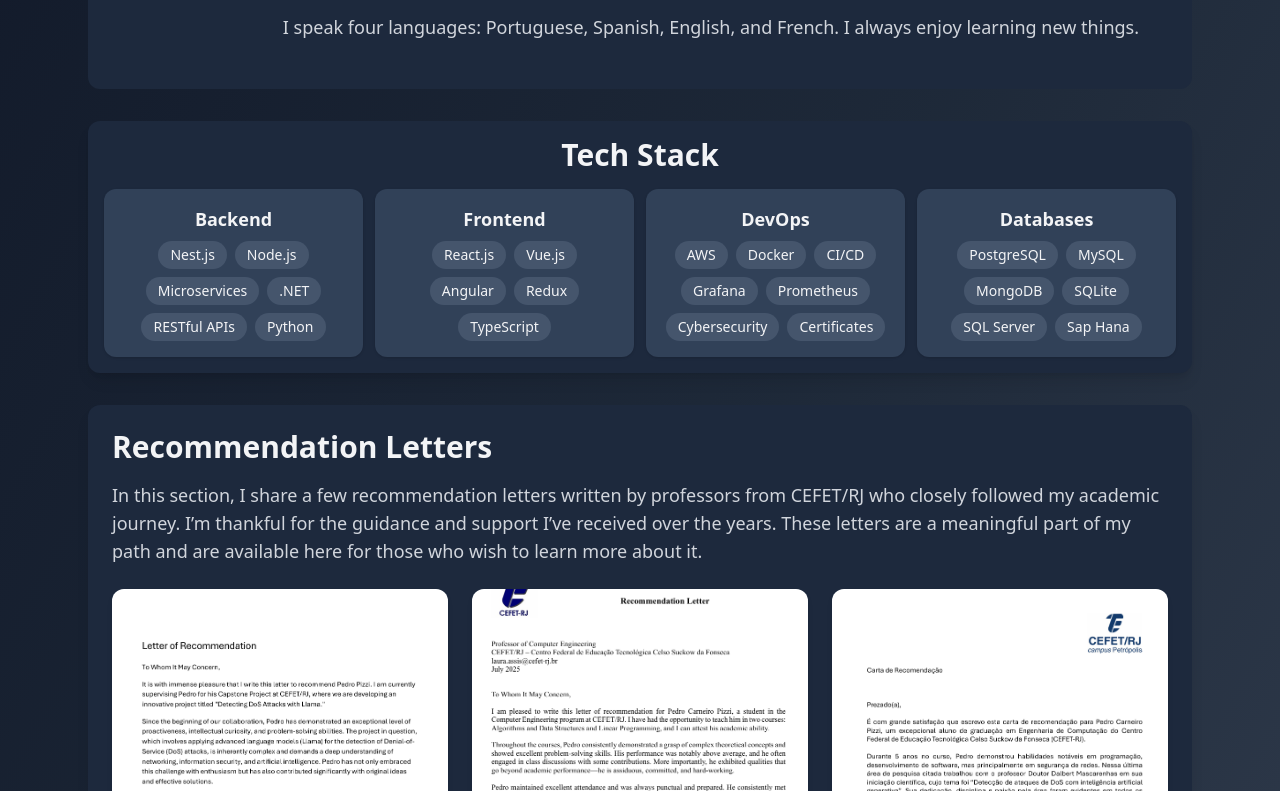
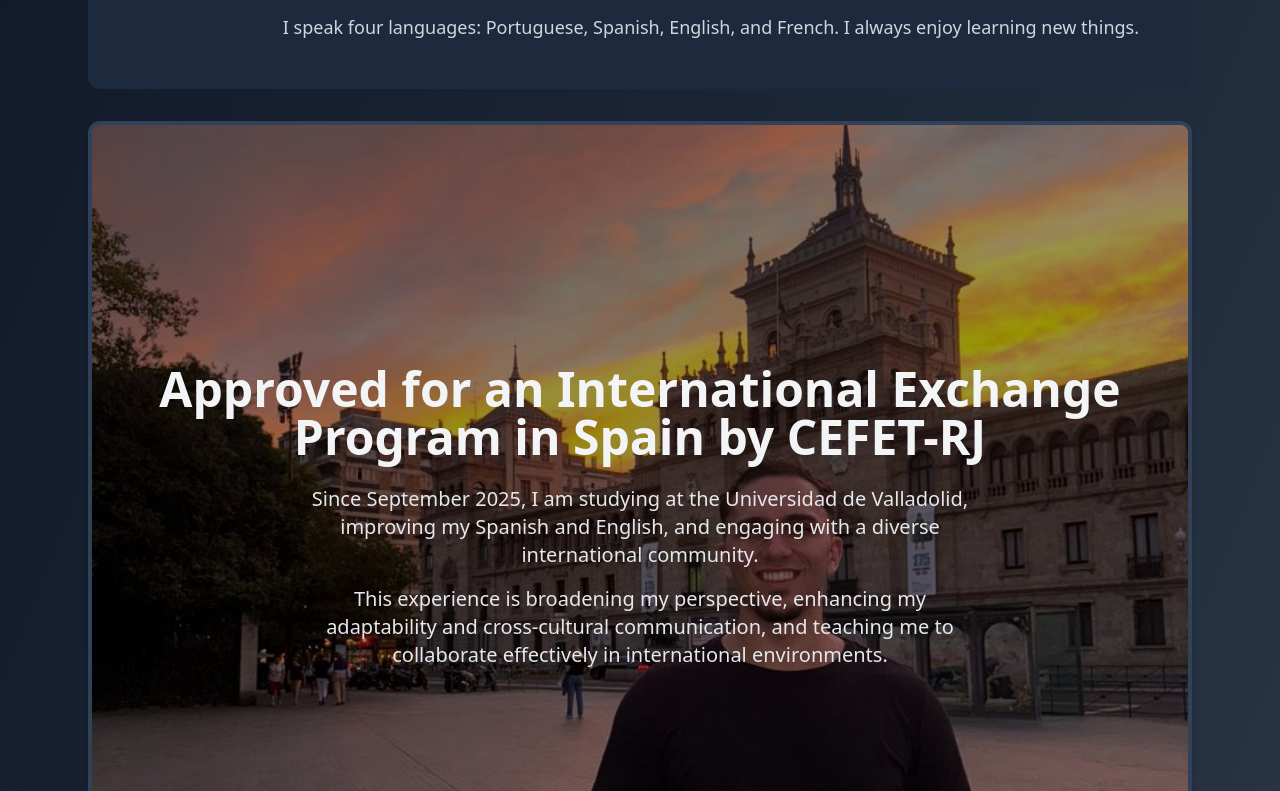
Before and after one commit to P3dream/portifolio, a React (Vite) app: page /about in a window 1280 px wide. Shown: the part 529-1320 px from the top of the page. Built offline with nearby package versions, Linux system fonts and the light colour scheme.

Commit message:
adding interchange section

```diff
--- /dev/null
+++ b/src/components/Interchange.tsx
@@ -0,0 +1,34 @@
+import { useTranslation } from "react-i18next";
+import interchangePhoto from "/assets/interchange.jpg";
+
+const Interchange = () => {
+  const { t } = useTranslation();
+
+  return (
+    <section className="relative w-full h-screen rounded-xl overflow-hidden shadow-md border-4 border-slate-700">
+      <img
+        src={interchangePhoto}
+        alt="Intercâmbio"
+        className="absolute inset-0 w-full h-full object-cover"
+      />
+
+      <div className="absolute inset-0 bg-black/40" />
+
+      <div className="relative z-5 flex flex-col items-center justify-center h-full text-center px-6">
+        <h2 className="text-3xl sm:text-5xl font-bold text-gray-100 mb-6 -mt-2">
+          {t("interchange.title")}
+        </h2>
+        <div className="space-y-4 max-w-2xl">
+          <p className="text-lg sm:text-xl text-gray-200">
+            {t("interchange.description")}
+          </p>
+          <p className="text-lg sm:text-xl text-gray-200">
+            {t("interchange.description2")}
+          </p>
+        </div>
+      </div>
+    </section>
+  );
+};
+
+export default Interchange;
--- a/src/locale/en.json
+++ b/src/locale/en.json
@@ -90,8 +90,7 @@
       "image": "/assets/luis-retondaro-preview.png",
       "path": "recommendation-letters/recommendation-letter-pedro-lara.pdf"
     }
-  ],
-
+    ],
     "blog_title": "Youtube",
     "blog_desc": "Check out my posts discussing tutorial videos I publish on YouTube.",
     "blog_post_1_title": "Presentation and why NEST.JS",
@@ -100,6 +99,11 @@
     "blog_post_2_desc": "First steps with NestJS: project setup, modeling initial entities, and explaining the framework fundamentals.",
     "watch_video": "Watch video",
     "recommendations_title": "Recommendation Letters",
-    "recommendations_desc": "In this section, I share a few recommendation letters written by professors from CEFET/RJ who closely followed my academic journey. I’m thankful for the guidance and support I’ve received over the years. These letters are a meaningful part of my path and are available here for those who wish to learn more about it."
+    "recommendations_desc": "In this section, I share a few recommendation letters written by professors from CEFET/RJ who closely followed my academic journey. I’m thankful for the guidance and support I’ve received over the years. These letters are a meaningful part of my path and are available here for those who wish to learn more about it.",
+    "interchange": {
+      "title": "Approved for an International Exchange Program in Spain by CEFET-RJ",
+      "description": "Since September 2025, I am studying at the Universidad de Valladolid, improving my Spanish and English, and engaging with a diverse international community.",
+      "description2": "This experience is broadening my perspective, enhancing my adaptability and cross-cultural communication, and teaching me to collaborate effectively in international environments."
+    }
   }
 }
--- a/src/locale/es.json
+++ b/src/locale/es.json
@@ -15,6 +15,11 @@
     "resume_title": "Currículum",
     "resume_desc": "Aquí puedes ver o descargar mi currículum completo en formato PDF.",
     "resume_button": "Ver Currículum",
+    "interchange": {
+      "title": "Aprobado para un Programa de Intercambio Internacional en España por CEFET-RJ",
+      "description": "Desde septiembre de 2025, estudio en la Universidad de Valladolid, mejorando mi español e inglés y relacionándome con una diversa comunidad internacional.",
+      "description2": "Esta experiencia está ampliando mi perspectiva, mejorando mi adaptabilidad y comunicación intercultural, y enseñándome a colaborar eficazmente en entornos internacionales."
+    },
     "projects": [
       {
         "title": "Detección de ataques DoS con IA generativa",
--- a/src/locale/fr.json
+++ b/src/locale/fr.json
@@ -15,6 +15,11 @@
     "resume_title": "CV",
     "resume_desc": "Vous pouvez consulter ou télécharger mon CV complet au format PDF.",
     "resume_button": "Voir le CV",
+    "interchange": {
+      "title": "Approuvé pour un Programme d'Échange International en Espagne par CEFET-RJ",
+      "description": "Depuis septembre 2025, j'étudie à l'Université de Valladolid, améliorant mon espagnol et mon anglais, et interagissant avec une communauté internationale diversifiée.",
+      "description2": "Cette expérience élargit ma perspective, renforce mon adaptabilité et ma communication interculturelle, et m'apprend à collaborer efficacement dans des environnements internationaux."
+    },
     "projects": [
       {
         "title": "Détection d'attaques DoS avec IA générative",
--- a/src/locale/pt.json
+++ b/src/locale/pt.json
@@ -15,6 +15,11 @@
     "resume_title": "Currículo",
     "resume_desc": "Aqui você pode visualizar ou baixar meu currículo completo em PDF.",
     "resume_button": "Ver Currículo",
+    "interchange": {
+      "title": "Aprovado para um Programa de Intercâmbio Internacional na Espanha pelo CEFET-RJ",
+      "description": "Desde setembro de 2025, estou estudando na Universidad de Valladolid, aprimorando meu espanhol e inglês e interagindo com uma comunidade internacional diversificada.",
+      "description2": "Essa experiência está ampliando minha perspectiva, fortalecendo minha adaptabilidade e comunicação intercultural, e me ensinando a colaborar de forma eficaz em ambientes internacionais."
+    },
     "projects": [
       {
         "title": "Detecção de ataques DoS usando IA generativa",
--- a/src/pages/About.tsx
+++ b/src/pages/About.tsx
@@ -3,11 +3,13 @@ import TechStack from "../components/TechStack";
 import PersonalRecommendations from "../components/PersonalRecommendations";
 import Resume from "./Resume";
 import AnimatedContainer from "../components/AnimatedContainer";
+import Interchange from "../components/Interchange";
 
 const About = () => {
   return (
     <AnimatedContainer className="space-y-8">
       <AboutMe />
+      <Interchange/>
       <TechStack />
       <PersonalRecommendations />
       <Resume />
```
Also changed, not shown: public/assets/interchange.jpg (added).
